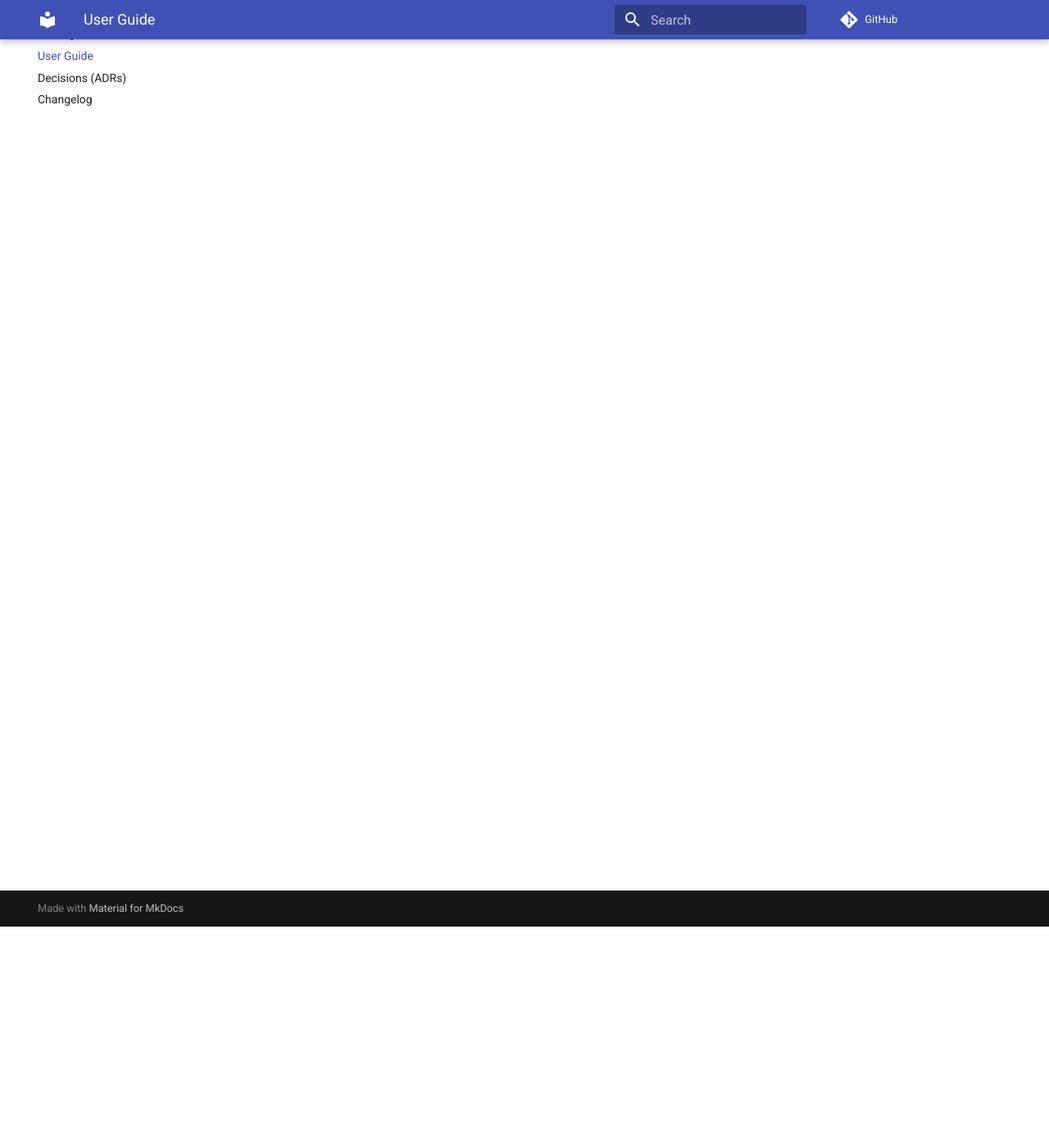
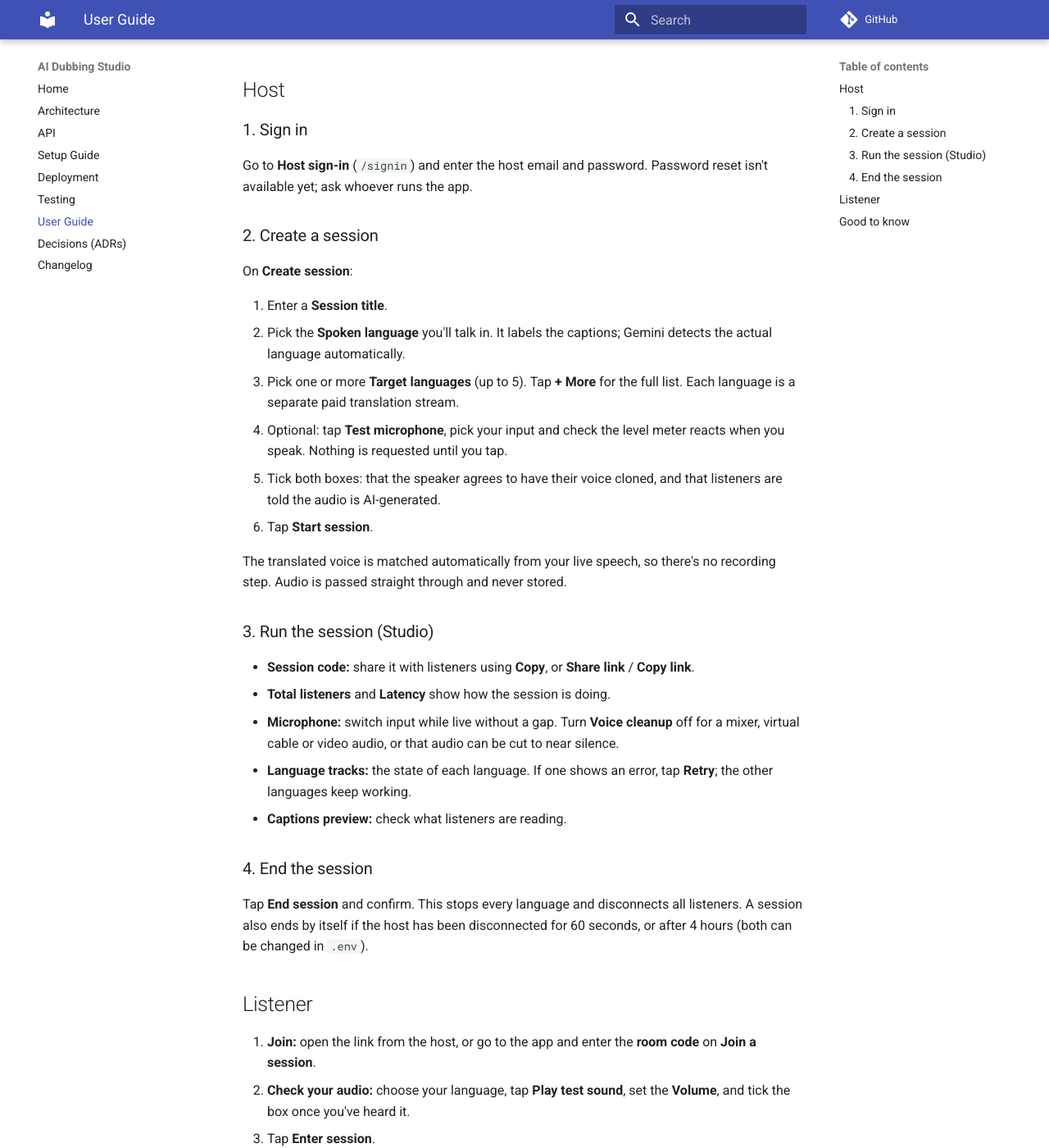
Before and after one commit to WH1TE-SHAD0W/ai-dubbing-studio, an MkDocs documentation site: the page built from docs/user-guide.md, in a window 1280 px wide and 1400 px high, scrolled down 270 px. Shown: the whole window at 82% size. Built offline with MkDocs 1.6.1 and Material for MkDocs 9.7.7, drawn with Linux system fonts in a browser that asks for light colours; comment, search, counter and statistics services are not loaded; some of the changed text lies outside the part shown.

Commit message:
docs: write user guide for hosts and listeners (YGP-2)
Co-Authored-By: Claude Opus 5.5 <noreply@anthropic.com>

```diff
--- a/docs/user-guide.md
+++ b/docs/user-guide.md
@@ -1 +1,70 @@
 # User Guide
+
+AI Dubbing Studio has two kinds of user:
+
+- the **host**, who speaks and runs the session
+- **listeners**, who hear the host live in their own language, with captions
+
+Listeners don't need an account. The host signs in.
+
+## Host
+
+### 1. Sign in
+
+Go to **Host sign-in** (`/signin`) and enter the host email and password.
+Password reset isn't available yet; ask whoever runs the app.
+
+### 2. Create a session
+
+On **Create session**:
+
+1. Enter a **Session title**.
+2. Pick the **Spoken language** you'll talk in. It labels the captions; Gemini
+   detects the actual language automatically.
+3. Pick one or more **Target languages** (up to 5). Tap **+ More** for the full
+   list. Each language is a separate paid translation stream.
+4. Optional: tap **Test microphone**, pick your input and check the level meter
+   reacts when you speak. Nothing is requested until you tap.
+5. Tick both boxes: that the speaker agrees to have their voice cloned, and that
+   listeners are told the audio is AI-generated.
+6. Tap **Start session**.
+
+The translated voice is matched automatically from your live speech, so there's
+no recording step. Audio is passed straight through and never stored.
+
+### 3. Run the session (Studio)
+
+- **Session code:** share it with listeners using **Copy**, or **Share link** /
+  **Copy link**.
+- **Total listeners** and **Latency** show how the session is doing.
+- **Microphone:** switch input while live without a gap. Turn **Voice cleanup**
+  off for a mixer, virtual cable or video audio, or that audio can be cut to near
+  silence.
+- **Language tracks:** the state of each language. If one shows an error, tap
+  **Retry**; the other languages keep working.
+- **Captions preview:** check what listeners are reading.
+
+### 4. End the session
+
+Tap **End session** and confirm. This stops every language and disconnects all
+listeners. A session also ends by itself if the host has been disconnected for
+60 seconds, or after 4 hours (both can be changed in `.env`).
+
+## Listener
+
+1. **Join:** open the link from the host, or go to the app and enter the
+   **room code** on **Join a session**.
+2. **Check your audio:** choose your language, tap **Play test sound**, set the
+   **Volume**, and tick the box once you've heard it.
+3. Tap **Enter session**.
+4. Listen live, with the original and translated captions on screen. You can
+   switch language from the buttons without leaving.
+
+If you see **Audio is paused**, tap **Tap to resume audio**: browsers need a tap
+before they play sound.
+
+## Good to know
+
+- The microphone needs a secure connection (HTTPS, or `localhost`).
+- Irish isn't offered, because the translation model doesn't support it.
+- Translated audio is AI-generated.
```
